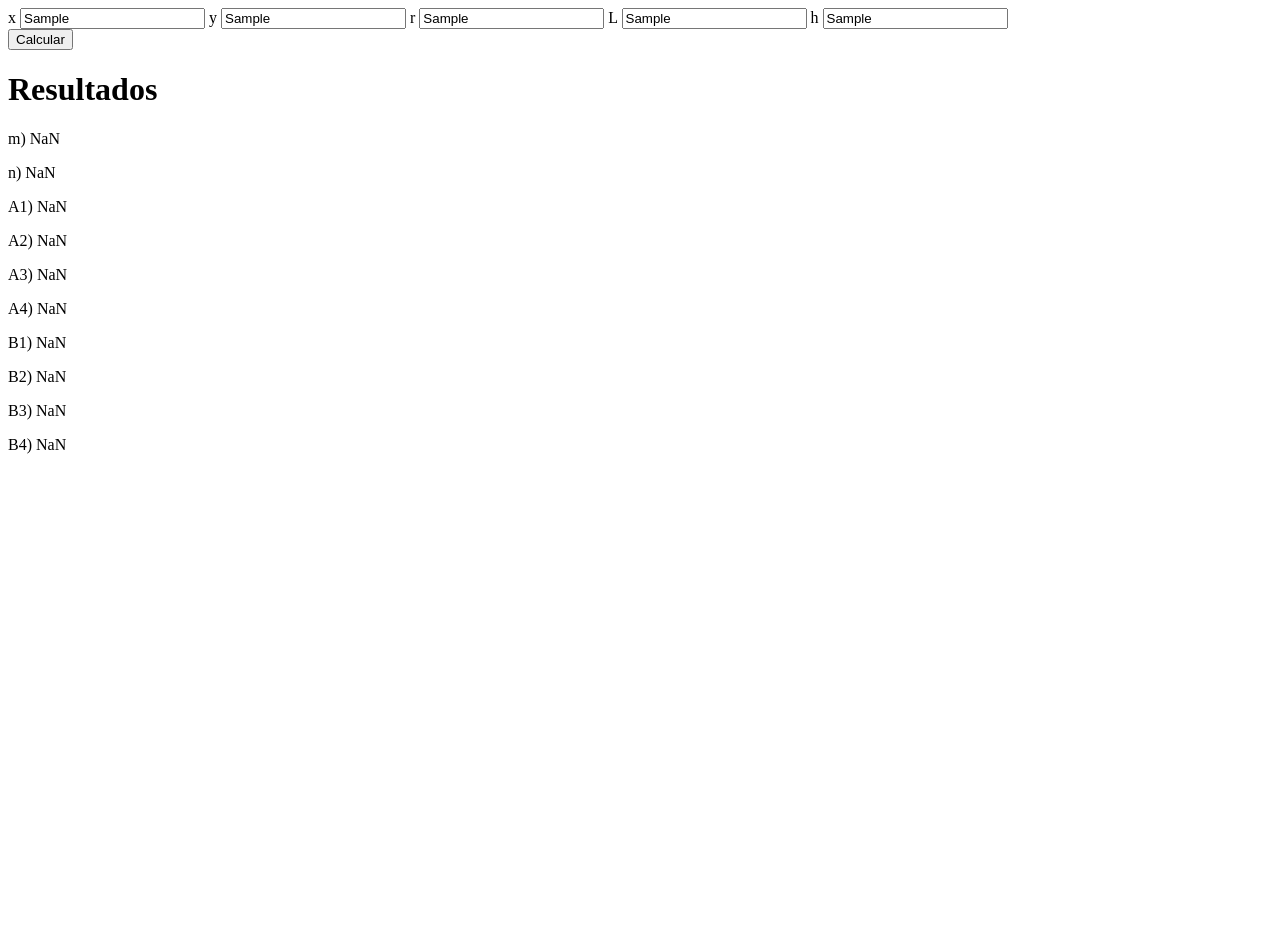
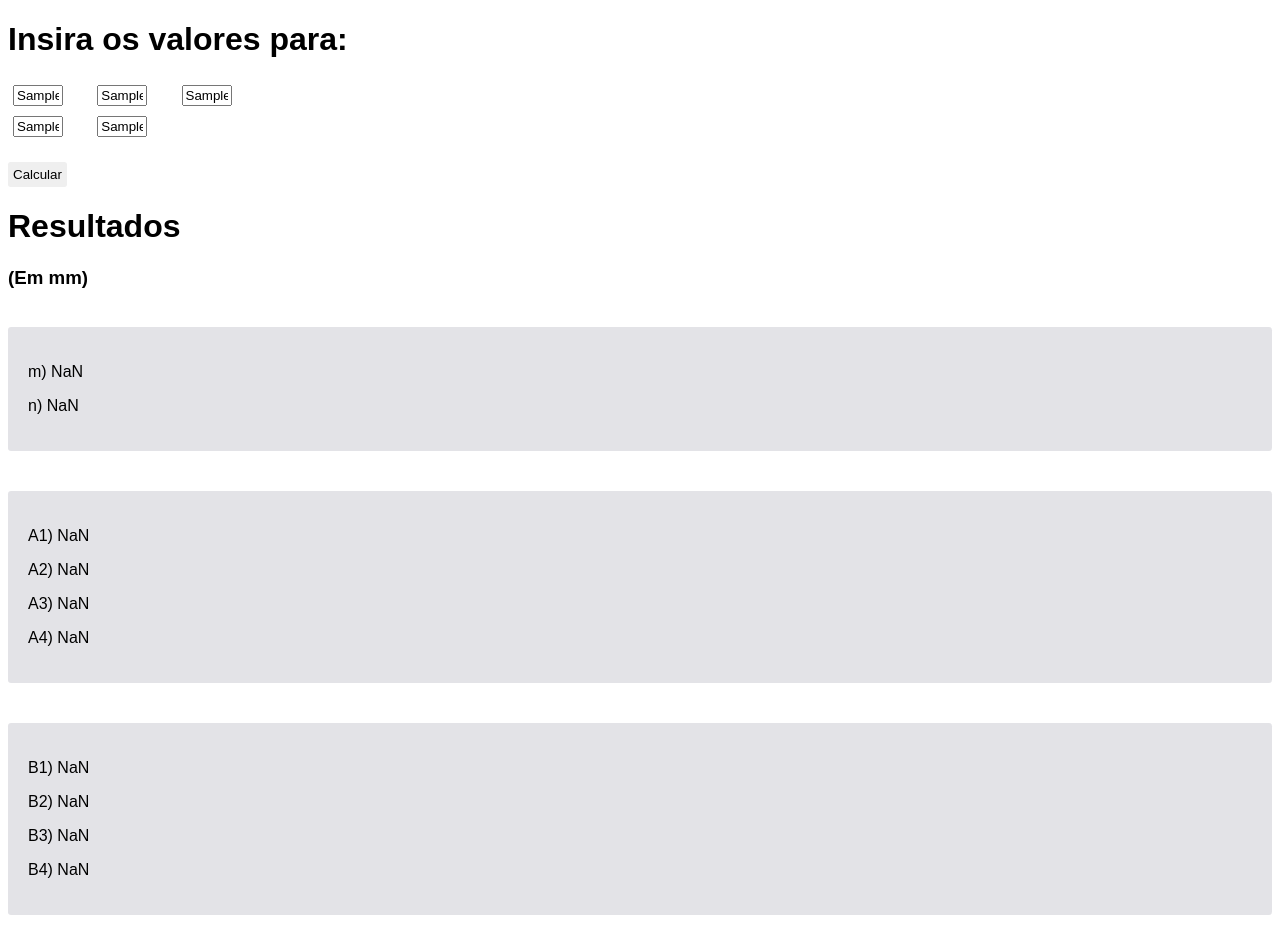
Before and after one commit to KingJuu/formulas, a plain HTML site: page index.html in a window 1280 px wide. Both pictures are taken after typing "Sample", "Sample", "Sample", "Sample", "Sample" into the empty fields and a click on the button "Calcular". Before the commit the page ends 800 px from the top, so only its background shows below. Drawn offline with Linux system fonts and the light colour scheme.

Commit message:
Add files via upload

```diff
--- a/index.html
+++ b/index.html
@@ -4,30 +4,33 @@
     <meta charset="UTF-8">
     <meta name="viewport" content="width=device-width, initial-scale=1.0">
     <title>Formulas Erick</title>
+    <link rel="stylesheet" href="style.css">
 </head>
 <body>
-    <form action="">
-        <label for="">x
-        <input type="text" class="input-var" id="x">
+    <h1>Insira os valores para:</h1>
+    <form action="" id="form">
+
+        <label for="x">
+        <input type="text" class="input-var" id="x" placeholder="x">
         </label>
-        <label for="">y
-            <input type="text" class="input-var" id="y">
+        <label for="">
+            <input type="text" class="input-var" placeholder="y">
         </label>
-        <label for="">r
-            <input type="text" class="input-var" id="r">
+        <label for="">
+            <input type="text" class="input-var" placeholder="r">
         </label>
-        <label for="">L
-            <input type="text" class="input-var" id="L">
+        <label for="">
+            <input type="text" class="input-var" placeholder="L">
         </label>
-        <label for="">h
-            <input type="text" class="input-var" id="h">
+        <label for="">
+            <input type="text" class="input-var" placeholder="h">
         </label>
 
 
     </form>
     <button id="btn-enviar">Calcular</button>
 
-    <div class="resultado"></div>
+        <div class="exibir"></div>
 
     <script src="script.js"></script>
 </body>
--- a/script.js
+++ b/script.js
@@ -63,13 +63,22 @@ document.querySelector('#btn-enviar').addEventListener('click', function(){
     }
 
     //exibir resultado
-    const result = document.querySelector('.resultado');
+    const result = document.querySelector('.exibir');
     result.innerHTML = `
     <h1>Resultados</h1>
+    <h3>(Em mm)</h3>
+    <div class='resultado'>
+        <div class='result'>
         <p>m) ${m}</p>
         <p>n) ${n}</p>
+        </div>
+        <div class='result'>
         <p>${testeA}
+        </div>
+        <div class='result'>
         <p>${testeB}
+        </div>
+    </div>
         `
         ;
 
--- /dev/null
+++ b/style.css
@@ -0,0 +1,34 @@
+*{
+    font-family: Arial, Helvetica, sans-serif
+}
+
+#form{
+    display: grid;
+    grid-template-columns: 1fr 1fr 1fr;
+    margin: 20px 0px;
+    width: 20%;
+}
+input{
+    width: 50%;
+    margin: 5px;
+}
+
+#btn-enviar{
+    border: 0em;
+    border-radius: 0.2em;
+    padding: 5px;
+    cursor: pointer;
+}
+
+.resultado{
+    display: flex;
+    flex-direction: column;
+}
+
+.result{
+    padding: 20px;
+    height: fit-content;
+    background-color: #e3e3e7;
+    margin: 20px 0px;
+    border-radius: 0.2em;
+}
```
